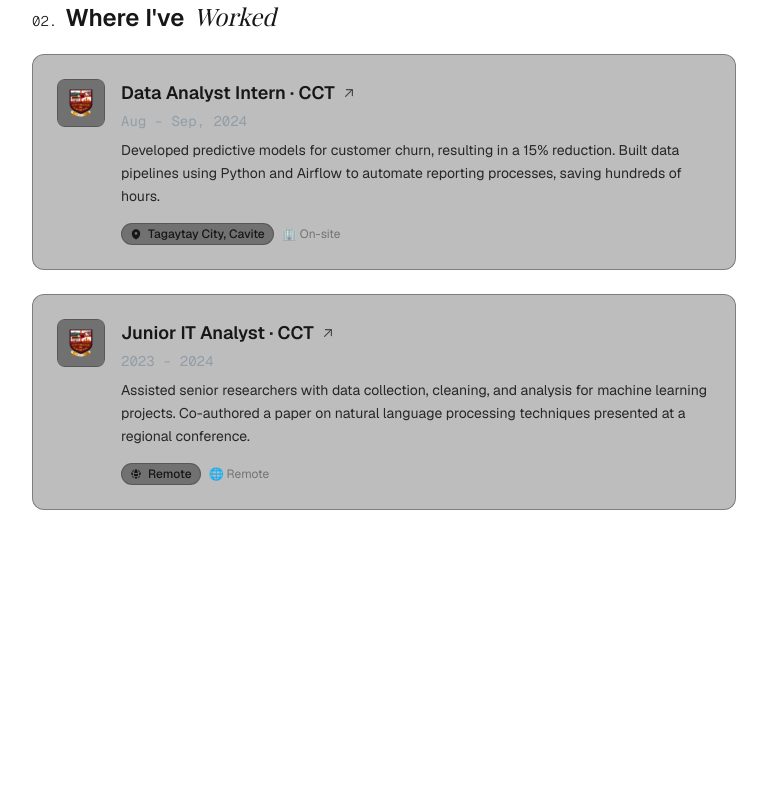
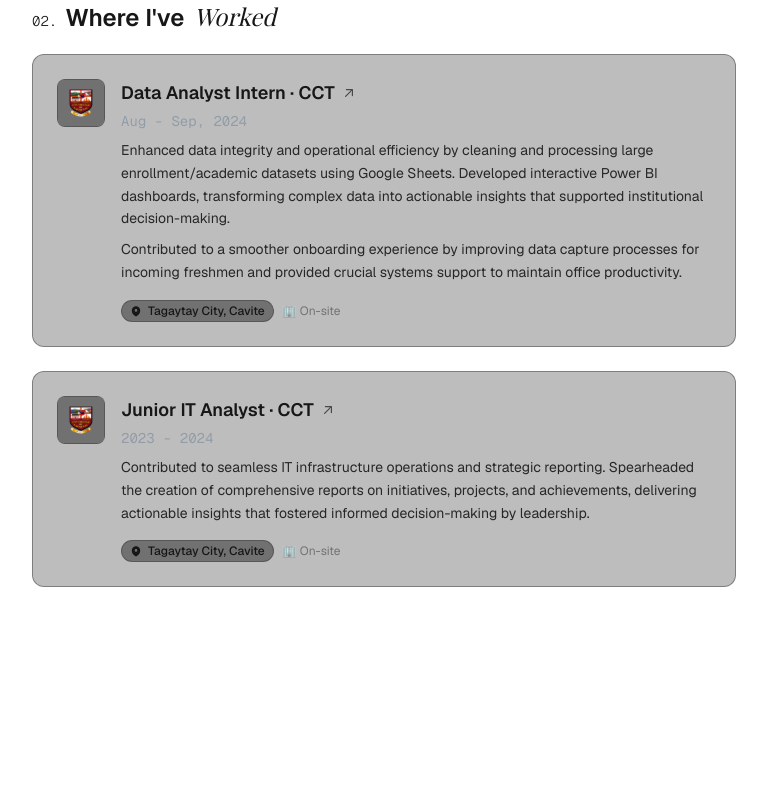
Before and after one commit to JeroldGomez/jerold-gomez-portfolio, a Next.js app: page / in a window 1280 px wide. Shown: the part 1780-2580 px from the top of the page, without its empty margins (256-1023 px from the left). Built offline with nearby package versions, Linux system fonts and the light colour scheme.

Commit message:
Update work Experience

```diff
--- a/app/components/ExperienceItem.tsx
+++ b/app/components/ExperienceItem.tsx
@@ -98,9 +98,11 @@
                         </div>
 
                         {/* Description */}
-                        <p className="text-sm leading-relaxed text-[color:var(--foreground)] opacity-90 font-[family-name:var(--font-geist-sans)]">
-                            {description}
-                        </p>
+                        <div className="text-sm leading-relaxed text-[color:var(--foreground)] opacity-90 font-[family-name:var(--font-geist-sans)] space-y-2">
+                            {description.split('\n\n').map((paragraph, index) => (
+                                <p key={index}>{paragraph.trim()}</p>
+                            ))}
+                        </div>
 
                         {/* Location Tag */}
                         <div className="flex items-center gap-2 mt-4 font-[family-name:var(--font-geist-sans)]">
--- a/app/data/experience.ts
+++ b/app/data/experience.ts
@@ -16,8 +16,9 @@
         alt: "Company A Logo",
         title: "Data Analyst Intern · CCT",
         companyLink: "https://example.com/companya",
-        description:
-        "Developed predictive models for customer churn, resulting in a 15% reduction. Built data pipelines using Python and Airflow to automate reporting processes, saving hundreds of hours.",
+        description: `Enhanced data integrity and operational efficiency by cleaning and processing large enrollment/academic datasets using Google Sheets. Developed interactive Power BI dashboards, transforming complex data into actionable insights that supported institutional decision-making.
+
+        Contributed to a smoother onboarding experience by improving data capture processes for incoming freshmen and provided crucial systems support to maintain office productivity.`,
         location: "Tagaytay City, Cavite",
         locationType: "office",
     },
@@ -27,9 +28,8 @@
         alt: "University Logo",
         title: "Junior IT Analyst · CCT",
         companyLink: "https://example.edu/ai-lab",
-        description:
-        "Assisted senior researchers with data collection, cleaning, and analysis for machine learning projects. Co-authored a paper on natural language processing techniques presented at a regional conference.",
-        location: "Remote",
-        locationType: "remote",
+        description: `Contributed to seamless IT infrastructure operations and strategic reporting. Spearheaded the creation of comprehensive reports on initiatives, projects, and achievements, delivering actionable insights that fostered informed decision-making by leadership.`,
+        location: "Tagaytay City, Cavite",
+        locationType: "office"
     },
 ];
--- a/app/page.tsx
+++ b/app/page.tsx
@@ -10,16 +10,16 @@
 import { projectsData } from './data/projects';
 import { workExperience } from './data/experience';
 
-type Experience = {
-  date: string;
-  logo: string;
-  alt: string;
-  title: string;
-  companyLink: string;
-  description: string;
-  location: string;
-  locationType: "office" | "remote";
-};
+// type Experience = {
+//   date: string;
+//   logo: string;
+//   alt: string;
+//   title: string;
+//   companyLink: string;
+//   description: string;
+//   location: string;
+//   locationType: "office" | "remote";
+// };
 
 export default function Home() {
   return (
```
